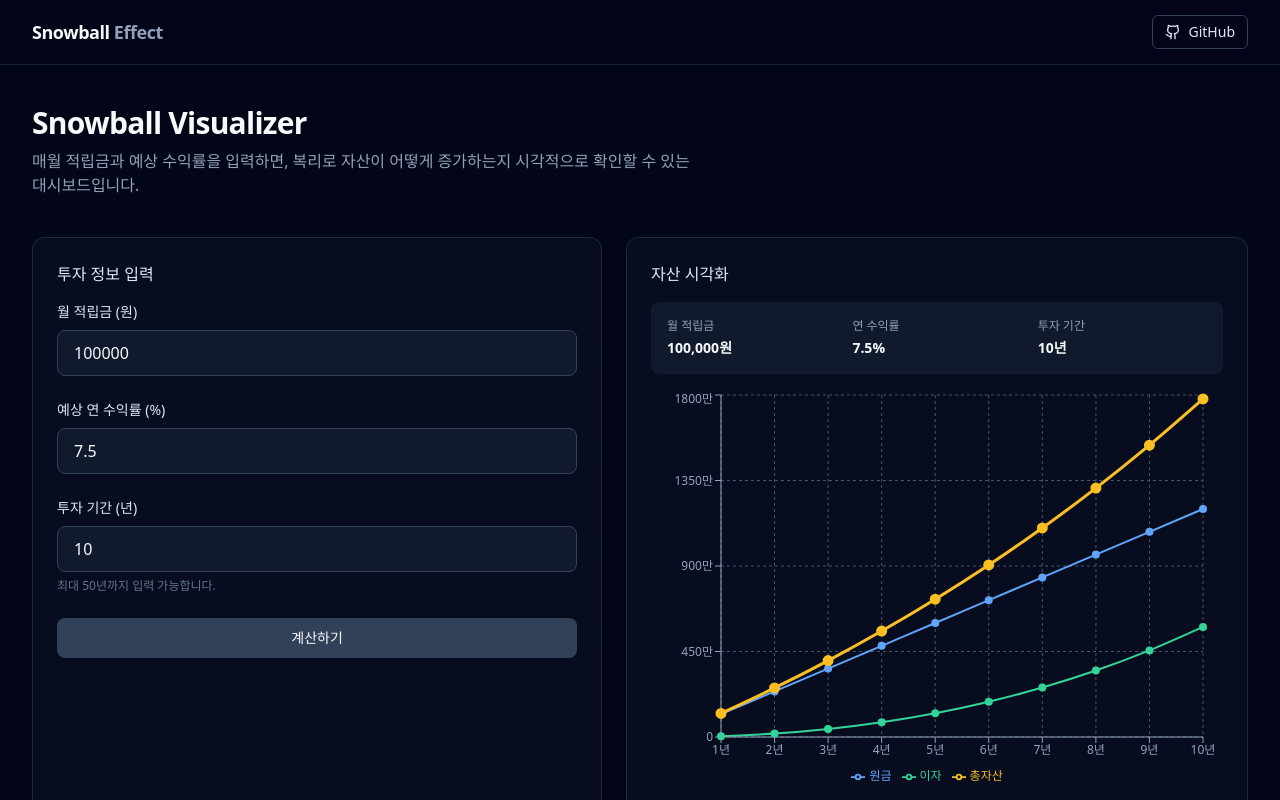
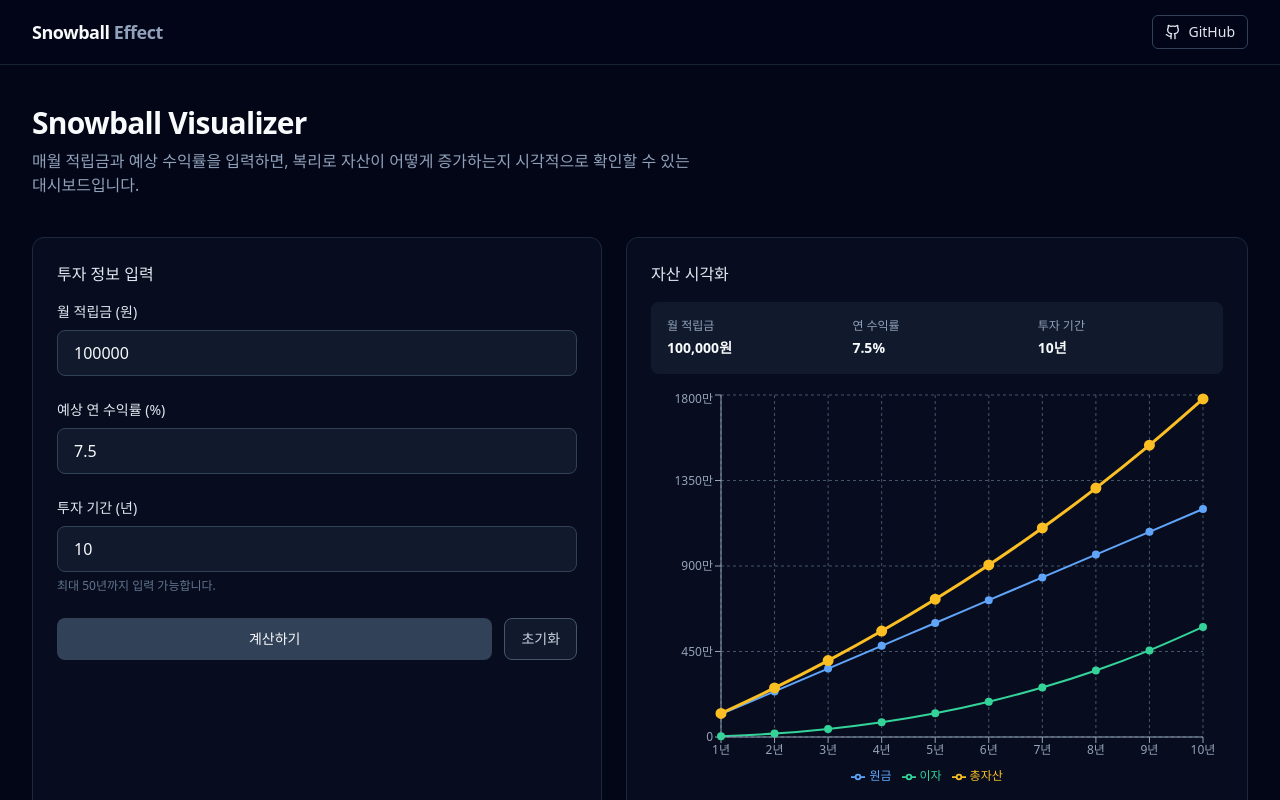
Before and after one commit to thisisyjin/Financial_Visualizer, a Next.js app: page / in a window 1280 px wide. Shown: the top 800 px of the page. Built offline with nearby package versions, Linux system fonts and the light colour scheme.

Commit message:
feat: 입력 폼 초기화 버튼 추가 - 초기화 버튼으로 입력값을 기본값으로 리셋 - 차트 데이터도 함께 초기화 - 계산하기 버튼과 나란히 배치

```diff
--- a/src/app/page.tsx
+++ b/src/app/page.tsx
@@ -6,7 +6,7 @@ import { useFinancialStore } from "@/store/useFinancialStore";
 import { Github } from "lucide-react";
 
 export default function Home() {
-  const { setData, calculate } = useFinancialStore();
+  const { setData, calculate, reset } = useFinancialStore();
 
   const handleFormSubmit = (data: {
     monthlyDeposit: number;
@@ -15,6 +15,10 @@ export default function Home() {
   }) => {
     setData(data);
     calculate();
+  };
+
+  const handleReset = () => {
+    reset();
   };
 
   return (
@@ -59,7 +63,7 @@ export default function Home() {
               <h2 className="mb-4 text-sm font-medium text-slate-200 sm:text-base">
                 투자 정보 입력
               </h2>
-              <InputForm onSubmit={handleFormSubmit} />
+              <InputForm onSubmit={handleFormSubmit} onReset={handleReset} />
             </div>
 
             {/* 차트 */}
--- a/src/components/InputForm.tsx
+++ b/src/components/InputForm.tsx
@@ -8,13 +8,14 @@ interface InputFormProps {
     annualRate: number;
     years: number;
   }) => void;
+  onReset?: () => void;
 }
 
 const DEFAULT_MONTHLY_DEPOSIT = 100000;
 const DEFAULT_ANNUAL_RATE = 7.5;
 const DEFAULT_YEARS = 10;
 
-export default function InputForm({ onSubmit }: InputFormProps) {
+export default function InputForm({ onSubmit, onReset }: InputFormProps) {
   const [monthlyDeposit, setMonthlyDeposit] = useState<string>(
     DEFAULT_MONTHLY_DEPOSIT.toString()
   );
@@ -181,12 +182,29 @@ export default function InputForm({ onSubmit }: InputFormProps) {
         )}
       </div>
 
-      <button
-        type="submit"
-        className="w-full rounded-lg bg-slate-700 px-4 py-2.5 text-sm font-medium text-slate-50 hover:bg-slate-600 focus:outline-none focus:ring-2 focus:ring-slate-600/50 focus:ring-offset-2 focus:ring-offset-slate-950 transition-colors disabled:opacity-50 disabled:cursor-not-allowed"
-      >
-        계산하기
-      </button>
+      <div className="flex gap-3">
+        <button
+          type="submit"
+          className="flex-1 rounded-lg bg-slate-700 px-4 py-2.5 text-sm font-medium text-slate-50 hover:bg-slate-600 focus:outline-none focus:ring-2 focus:ring-slate-600/50 focus:ring-offset-2 focus:ring-offset-slate-950 transition-colors disabled:opacity-50 disabled:cursor-not-allowed"
+        >
+          계산하기
+        </button>
+        {onReset && (
+          <button
+            type="button"
+            onClick={() => {
+              setMonthlyDeposit(DEFAULT_MONTHLY_DEPOSIT.toString());
+              setAnnualRate(DEFAULT_ANNUAL_RATE.toString());
+              setYears(DEFAULT_YEARS.toString());
+              setErrors({});
+              onReset();
+            }}
+            className="rounded-lg border border-slate-600 bg-slate-800/50 px-4 py-2.5 text-sm font-medium text-slate-300 hover:bg-slate-700 hover:border-slate-500 focus:outline-none focus:ring-2 focus:ring-slate-600/50 focus:ring-offset-2 focus:ring-offset-slate-950 transition-colors"
+          >
+            초기화
+          </button>
+        )}
+      </div>
     </form>
   );
 }
```
